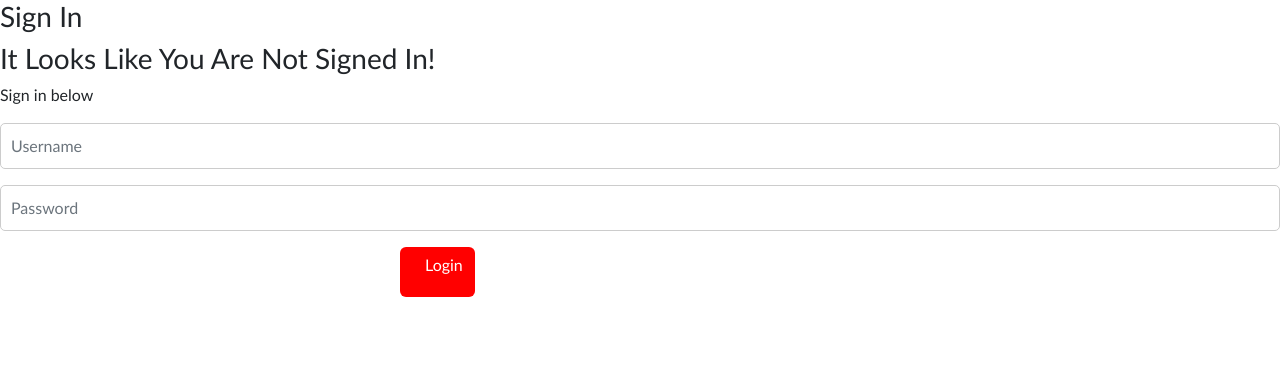
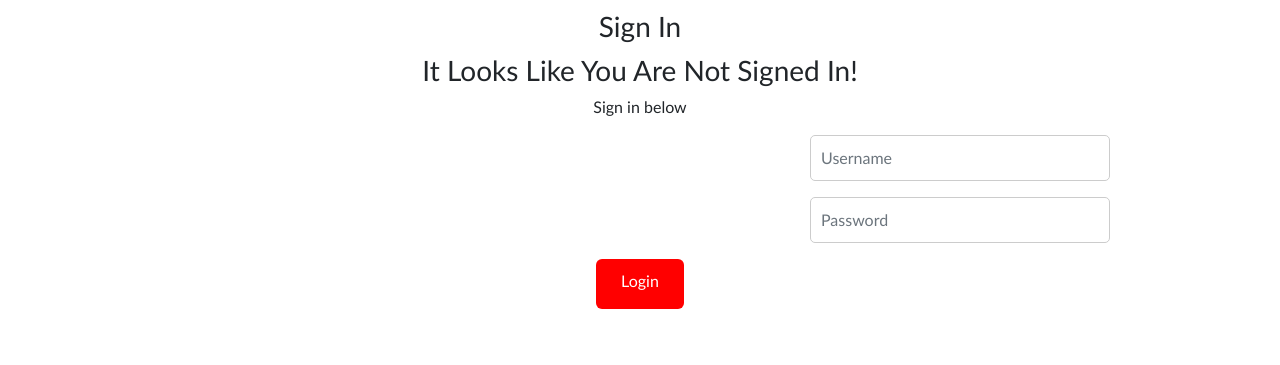
Before and after one commit to FLASH15814/PHP-Data-and-image-insertion-website, a PHP site: page /signin.php in a window 1280 px wide. Shown: the part 76-441 px from the top of the page. Run offline with PHP 8.4, Linux system fonts and the light colour scheme.

Commit message:
second commit

```diff
--- a/css/style.css
+++ b/css/style.css
@@ -148,3 +148,16 @@
     font-family:'Street-style2';
     src:url(../fonts/AntipastoPro-Medium_trial.ttf);
   }
+  .signin-masthead,.signin-row {
+    text-align: center;
+    margin-top:10px;
+  }
+  #username,#password{
+    width:300px;
+    margin-left:810px;
+  }
+  #button-signin{
+    margin-left:0px;
+    padding-right:25px;
+    padding-top:10px;
+  }
--- a/signin.php
+++ b/signin.php
@@ -16,9 +16,9 @@
         <h3>It Looks Like You Are Not Signed In!</h3>
         <p>Sign in below</p>
         <form method="post" action="validate.php">
-          <p><input class="form-control" name="username" type="text" placeholder="Username" required /></p>
-          <p><input class="form-control" name="password" type="password" placeholder="Password" required /></p>
-          <button class="btn btn-primary" type="submit" value="Login">Login</button>
+          <p><input class="form-control" id="username" name="username" type="text" placeholder="Username" required /></p>
+          <p><input class="form-control" id="password" name="password" type="password" placeholder="Password" required /></p>
+          <button class="btn btn-primary" id="button-signin" type="submit" value="Login">Login</button>
         </form>
       </div>
     </section>
```
Also changed, not shown: data_employee (1).sql (+7 -41 lines).
